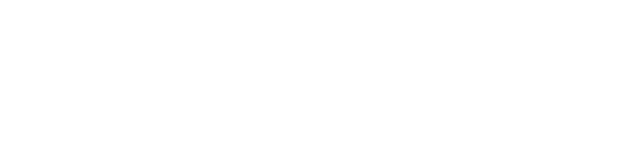
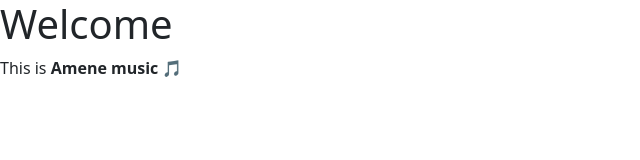
Before and after one commit to ccristil/amene-music, a website: page index.html in a window 1280 px wide. Shown: the whole page, without its empty margins (0-640 px from the left). Drawn offline with nearby package versions, Linux system fonts and the light colour scheme.

Commit message:
added boostrap cdn

```diff
--- a/index.html
+++ b/index.html
@@ -1,10 +1,13 @@
 <!DOCTYPE html>
 <html lang="en">
 <head>
+    <link href="https://cdn.jsdelivr.net/npm/bootstrap@5.3.8/dist/css/bootstrap.min.css" rel="stylesheet" integrity="sha384-sRIl4kxILFvY47J16cr9ZwB07vP4J8+LH7qKQnuqkuIAvNWLzeN8tE5YBujZqJLB" crossorigin="anonymous">
+    <script src="https://cdn.jsdelivr.net/npm/bootstrap@5.3.8/dist/js/bootstrap.bundle.min.js" integrity="sha384-FKyoEForCGlyvwx9Hj09JcYn3nv7wiPVlz7YYwJrWVcXK/BmnVDxM+D2scQbITxI" crossorigin="anonymous"></script>
     <meta charset="UTF-8">
     <title>Index</title>
 </head>
 <body>
-
+    <h1>Welcome</h1>
+    <p>This is <b>Amene music</b> 🎵</p>
 </body>
 </html>
```
